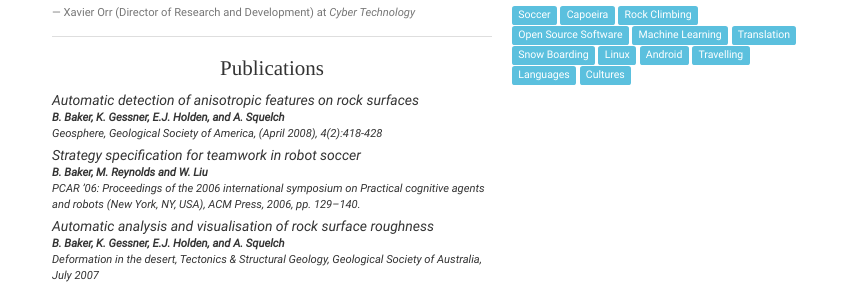
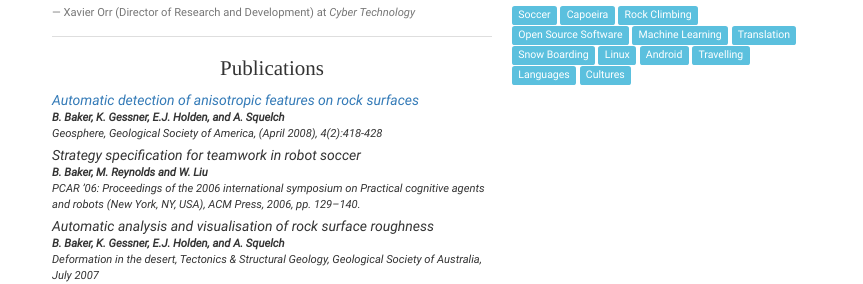
Before and after one commit to porcoesphino/bodey-cv, a Jekyll site: the page html/bodey_baker-cv.html, which Jekyll copies as it is, in a window 1280 px wide. Shown: the part 1433-1717 px from the top of the page, without its empty margins (208-1071 px from the left). Built offline with Jekyll 4.4.1, drawn with Linux system fonts in a browser that asks for light colours.

Commit message:
Attempting to add links for publications

```diff
--- a/html/bodey_baker-cv.html
+++ b/html/bodey_baker-cv.html
@@ -978,7 +978,7 @@
     </div>
     <div class="sectionContent">
       <div>
-        <div class="title">Automatic detection of anisotropic features on rock surfaces</div>
+        <div class="title"><a href="https://scholar.google.com/scholar?q=%22Automatic+detection+of+anisotropic+features+on+rock+surfaces%22">Automatic detection of anisotropic features on rock surfaces</a></div>
         <div class="small-details">
           <div class="authors">B. Baker, K. Gessner, E.J. Holden, and A. Squelch</div>
           <div>Geosphere, Geological Society of America, (April 2008), 4(2):418-428</div>
```
